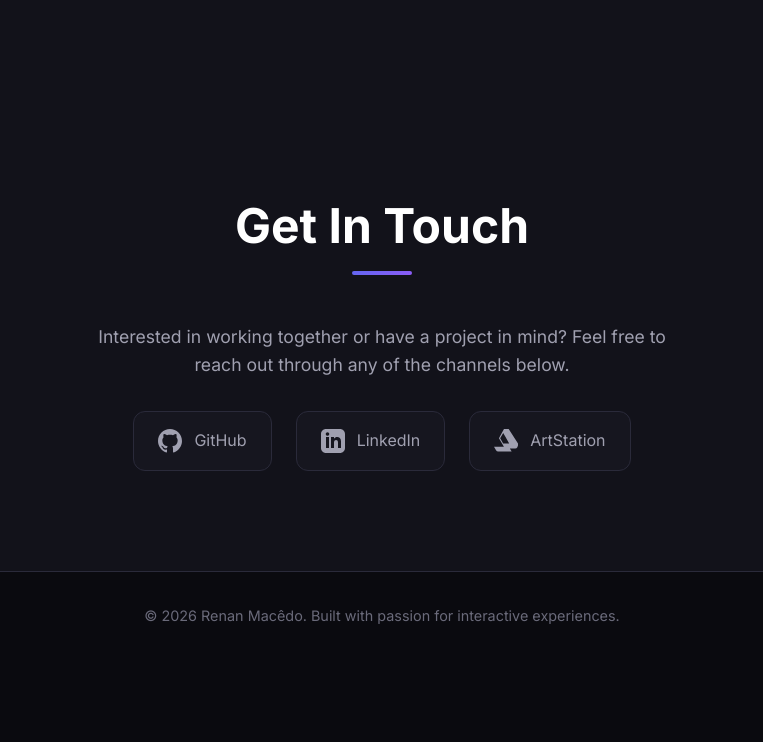
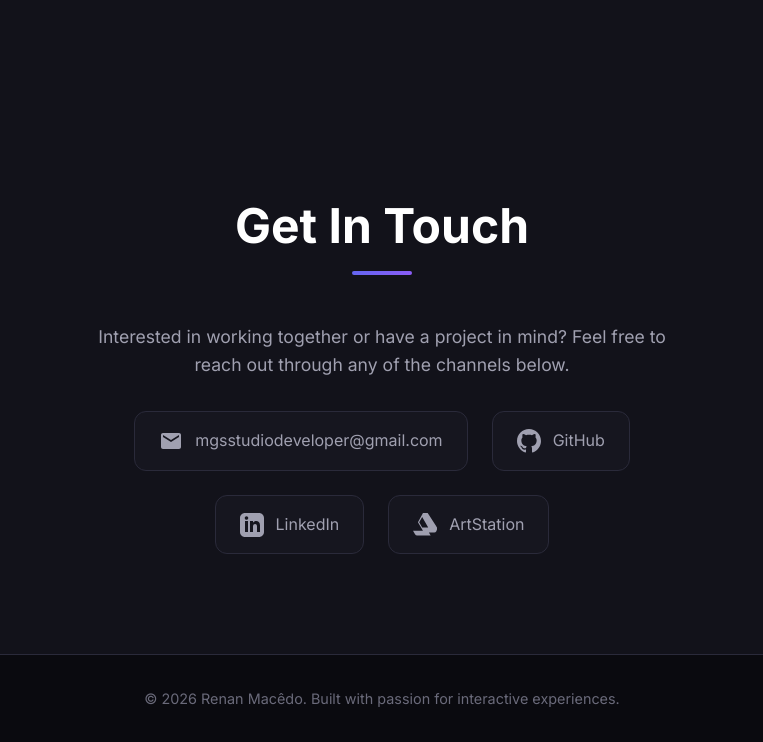
Before and after one commit to renanmgs/renanmgs.github.io, a plain HTML site: page index.html in a window 1280 px wide. Shown: the part 6841-7583 px from the top of the page, without its empty margins (258-1021 px from the left). Before the commit the page ends 7500 px from the top, so only its background shows below. Drawn offline with Linux system fonts and the light colour scheme.

Commit message:
Update index.html

```diff
--- a/index.html
+++ b/index.html
@@ -282,6 +282,15 @@
                             <li>Built Character Craft 5.5e — Flutter character sheet app with real-time Firebase sync
                             </li>
                         </ul>
+                        <!-- <p>
+                            <a href="https://github.com/renanmgs" target="_blank" rel="noopener" class="contact-link">
+                                <svg viewBox="0 0 24 24" fill="currentColor">
+                                    <path
+                                        d="M12 0c-6.626 0-12 5.373-12 12 0 5.302 3.438 9.8 8.207 11.387.599.111.793-.261.793-.577v-2.234c-3.338.726-4.033-1.416-4.033-1.416-.546-1.387-1.333-1.756-1.333-1.756-1.089-.745.083-.729.083-.729 1.205.084 1.839 1.237 1.839 1.237 1.07 1.834 2.807 1.304 3.492.997.107-.775.418-1.305.762-1.604-2.665-.305-5.467-1.334-5.467-5.931 0-1.311.469-2.381 1.236-3.221-.124-.303-.535-1.524.117-3.176 0 0 1.008-.322 3.301 1.23.957-.266 1.983-.399 3.003-.404 1.02.005 2.047.138 3.006.404 2.291-1.552 3.297-1.23 3.297-1.23.653 1.653.242 2.874.118 3.176.77.84 1.235 1.911 1.235 3.221 0 4.609-2.807 5.624-5.479 5.921.43.372.823 1.102.823 2.222v3.293c0 .319.192.694.801.576 4.765-1.589 8.199-6.086 8.199-11.386 0-6.627-5.373-12-12-12z" />
+                                </svg>
+                                GitHub
+                            </a>
+                        </p> -->
                     </div>
                 </div>
             </div>
@@ -723,6 +732,12 @@
                     Feel free to reach out through any of the channels below.
                 </p>
                 <div class="contact-links">
+                    <a href="mailto:mgsstudiodeveloper@gmail.com" class="contact-link">
+                        <svg viewBox="0 0 24 24" fill="currentColor">
+                            <path d="M20 4H4c-1.1 0-2 .9-2 2v12c0 1.1.9 2 2 2h16c1.1 0 2-.9 2-2V6c0-1.1-.9-2-2-2zm0 4-8 5L4 8V6l8 5 8-5v2z"/>
+                        </svg>
+                        mgsstudiodeveloper@gmail.com
+                    </a>
                     <a href="https://github.com/renanmgs" target="_blank" rel="noopener" class="contact-link">
                         <svg viewBox="0 0 24 24" fill="currentColor">
                             <path
```
